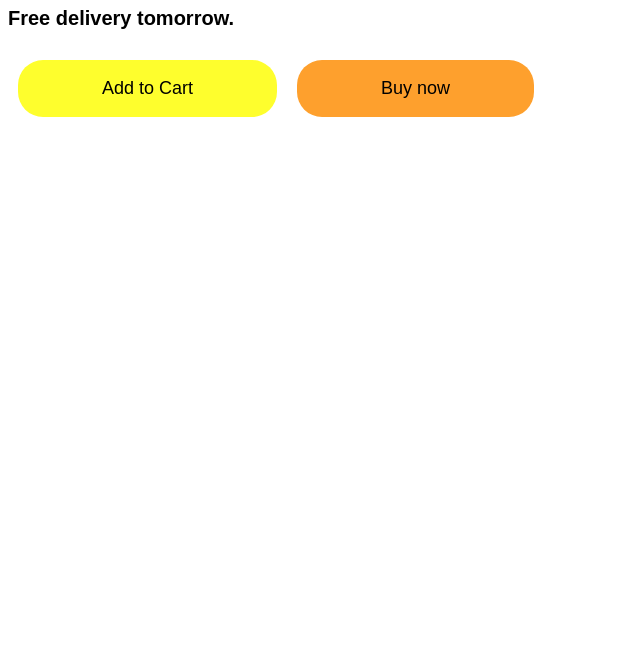
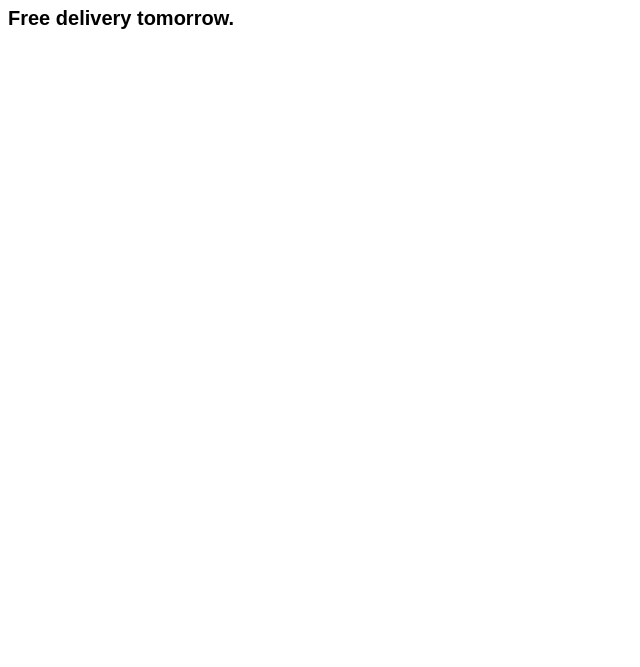
Before and after one commit to rajkumarkvr/firstwebsite, a plain HTML site: page index.html in a window 1280 px wide. Shown: the part 133-800 px from the top of the page, without its empty margins (0-640 px from the left). Drawn offline with Linux system fonts and the light colour scheme.

Commit message:
Update index.html

```diff
--- a/index.html
+++ b/index.html
@@ -11,6 +11,6 @@
     <p id="product-name" >Nike Black Running Shoes</p>
     <p id="product-stock">$39-in stock.</p>
     <p id="product-delivery">Free delivery tomorrow.</p>
-    <button class="add-btn btn">Add to Cart</button><button class="buy-btn btn">Buy now</button>
+
 </body>
 </html>
```
